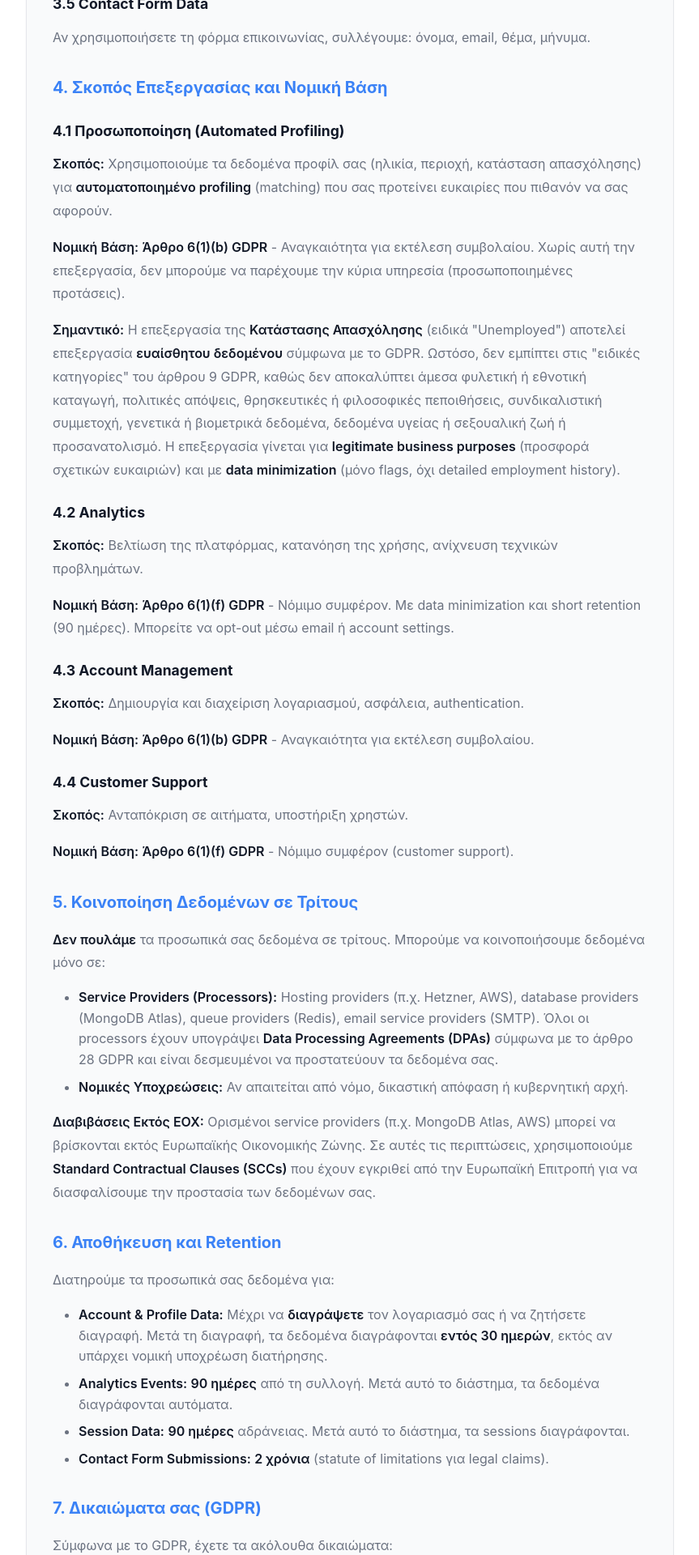
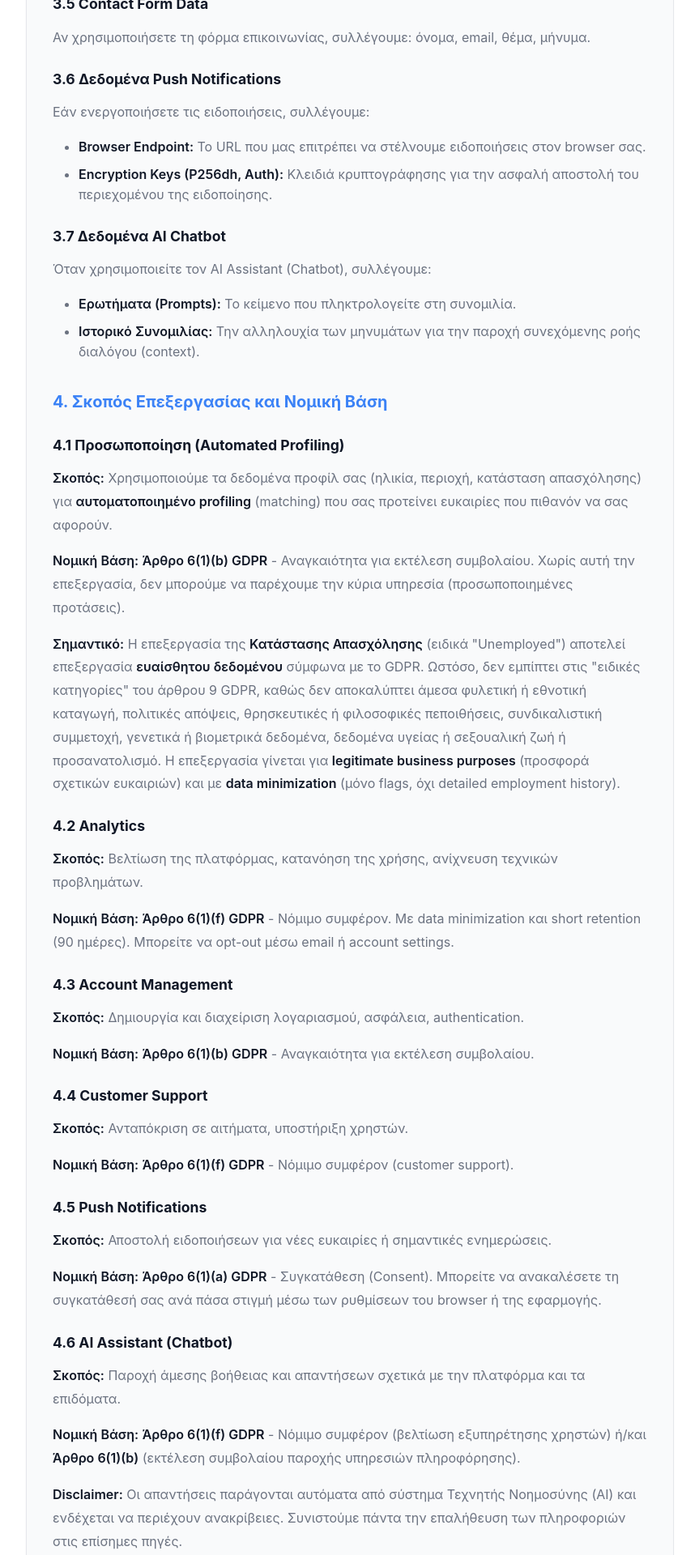
Before and after one commit to VarveroglouVasileios/BenefitPulse, a Vue app in the folder frontend/: page /privacy in a window 1280 px wide. Shown: the part 1780-3700 px from the top of the page at 81% size, without its empty margins (208-1071 px from the left). Built offline with nearby package versions, Linux system fonts and the light colour scheme; no server answers.

Commit message:
νεα πολιτικη απορρτου

```diff
--- a/frontend/src/views/public/Privacy.vue
+++ b/frontend/src/views/public/Privacy.vue
@@ -111,7 +111,37 @@
           Αν χρησιμοποιήσετε τη φόρμα επικοινωνίας, συλλέγουμε: όνομα, email,
           θέμα, μήνυμα.
         </p>
+
+        <h3>3.6 Δεδομένα Push Notifications</h3>
+        <p>
+          Εάν ενεργοποιήσετε τις ειδοποιήσεις, συλλέγουμε:
+        </p>
+        <ul>
+          <li>
+            <strong>Browser Endpoint:</strong> Το URL που μας επιτρέπει να στέλνουμε
+            ειδοποιήσεις στον browser σας.
+          </li>
+          <li>
+            <strong>Encryption Keys (P256dh, Auth):</strong> Κλειδιά κρυπτογράφησης
+            για την ασφαλή αποστολή του περιεχομένου της ειδοποίησης.
+          </li>
+        </ul>
+
+        <h3>3.7 Δεδομένα AI Chatbot</h3>
+        <p>
+          Όταν χρησιμοποιείτε τον AI Assistant (Chatbot), συλλέγουμε:
+        </p>
+        <ul>
+          <li>
+            <strong>Ερωτήματα (Prompts):</strong> Το κείμενο που πληκτρολογείτε στη συνομιλία.
+          </li>
+          <li>
+            <strong>Ιστορικό Συνομιλίας:</strong> Την αλληλουχία των μηνυμάτων για την παροχή
+            συνεχόμενης ροής διαλόγου (context).
+          </li>
+        </ul>
       </section>
+
 
       <section>
         <h2>4. Σκοπός Επεξεργασίας και Νομική Βάση</h2>
@@ -171,6 +201,33 @@
           <strong>Νομική Βάση:</strong> <strong>Άρθρο 6(1)(f) GDPR</strong> -
           Νόμιμο συμφέρον (customer support).
         </p>
+
+        <h3>4.5 Push Notifications</h3>
+        <p>
+          <strong>Σκοπός:</strong> Αποστολή ειδοποιήσεων για νέες ευκαιρίες ή
+          σημαντικές ενημερώσεις.
+        </p>
+        <p>
+          <strong>Νομική Βάση:</strong> <strong>Άρθρο 6(1)(a) GDPR</strong> -
+          Συγκατάθεση (Consent). Μπορείτε να ανακαλέσετε τη συγκατάθεσή σας ανά πάσα
+          στιγμή μέσω των ρυθμίσεων του browser ή της εφαρμογής.
+        </p>
+
+        <h3>4.6 AI Assistant (Chatbot)</h3>
+        <p>
+          <strong>Σκοπός:</strong> Παροχή άμεσης βοήθειας και απαντήσεων σχετικά με την
+          πλατφόρμα και τα επιδόματα.
+        </p>
+        <p>
+          <strong>Νομική Βάση:</strong> <strong>Άρθρο 6(1)(f) GDPR</strong> -
+          Νόμιμο συμφέρον (βελτίωση εξυπηρέτησης χρηστών) ή/και <strong>Άρθρο 6(1)(b)</strong>
+          (εκτέλεση συμβολαίου παροχής υπηρεσιών πληροφόρησης).
+        </p>
+        <p>
+          <strong>Disclaimer:</strong> Οι απαντήσεις παράγονται αυτόματα από σύστημα Τεχνητής
+          Νοημοσύνης (AI) και ενδέχεται να περιέχουν ανακρίβειες. Συνιστούμε πάντα την
+          επαλήθευση των πληροφοριών στις επίσημες πηγές.
+        </p>
       </section>
 
       <section>
@@ -187,6 +244,12 @@
             processors έχουν υπογράψει
             <strong>Data Processing Agreements (DPAs)</strong> σύμφωνα με το
             άρθρο 28 GDPR και είναι δεσμευμένοι να προστατεύουν τα δεδομένα σας.
+          </li>
+          <li>
+            <strong>AI Service Providers (Processors):</strong> Google Gemini / Groq API για την
+            επεξεργασία φυσικής γλώσσας (NLP) και την παραγωγή απαντήσεων του Chatbot.
+            Τα δεδομένα που στέλνονται είναι ανωνυμοποιημένα όπου είναι δυνατόν (χωρίς User IDs),
+            αλλά περιλαμβάνουν το περιεχόμενο της συνομιλίας που εσείς παρέχετε.
           </li>
           <li>
             <strong>Νομικές Υποχρεώσεις:</strong> Αν απαιτείται από νόμο,
@@ -225,6 +288,14 @@
           <li>
             <strong>Contact Form Submissions:</strong> <strong>2 χρόνια</strong>
             (statute of limitations για legal claims).
+          </li>
+          <li>
+            <strong>Push Subscriptions:</strong> Μέχρι να απενεργοποιήσετε τις
+            ειδοποιήσεις ή μέχρι να λήξει η συνδρομή (ανενεργή για 90 ημέρες).
+          </li>
+          <li>
+            <strong>Chat Logs:</strong> <strong>30 ημέρες</strong> για λόγους τεχνικής
+            παρακολούθησης και βελτίωσης της ποιότητας των απαντήσεων.
           </li>
         </ul>
       </section>
```
